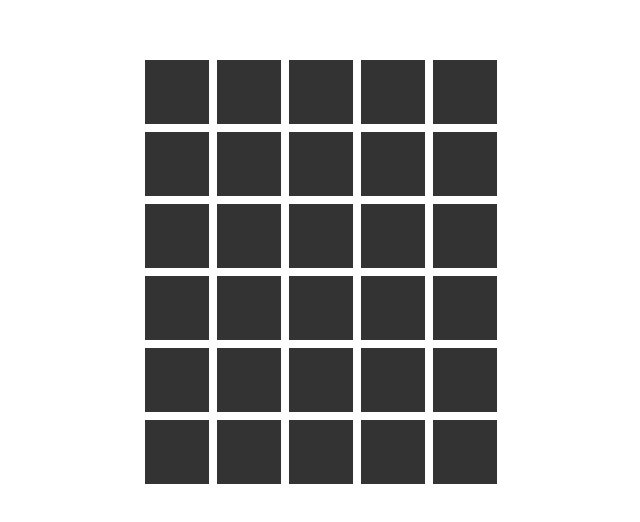
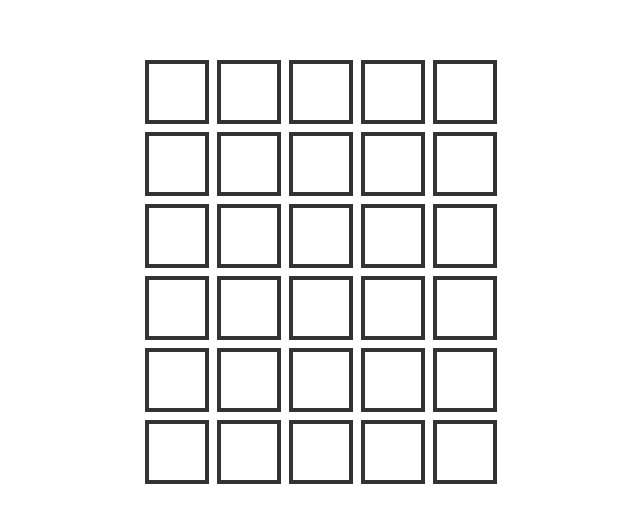
Before and after one commit to TheTaz25/wordle-solver, a Vue app: page / in a window 1280 px wide. Shown: the part 128-650 px from the top of the page, without its empty margins (105-745 px from the left). Built offline with nearby package versions, Linux system fonts and the light colour scheme.

Commit message:
More styling (empty boxes)

```diff
--- a/src/components/WordleWord.vue
+++ b/src/components/WordleWord.vue
@@ -19,6 +19,7 @@ defineProps<Props>();
       :class="{
         contains: $props.matrix?.[n] === SolveState.CONTAINS.toString(),
         correct: $props.matrix?.[n] === SolveState.CORRECT.toString(),
+        empty: !$props.word?.[n],
       }"
       @click="$emit('toggleMatrix', tryIndex, n)"
     >
@@ -35,7 +36,7 @@ defineProps<Props>();
 .wordle-word > div {
   width: 64px;
   height: 64px;
-  background-color: #333;
+  border: 4px solid #333;
   margin: 4px 4px;
   display: flex;
   justify-content: center;
@@ -44,6 +45,12 @@ defineProps<Props>();
   font-size: xx-large;
   text-transform: uppercase;
   user-select: none;
+  cursor: pointer;
+
+  &:not(.empty) {
+    background-color: #333;
+    border: none;
+  }
 
   &.contains {
     background-color: rgb(206, 206, 87);
```
